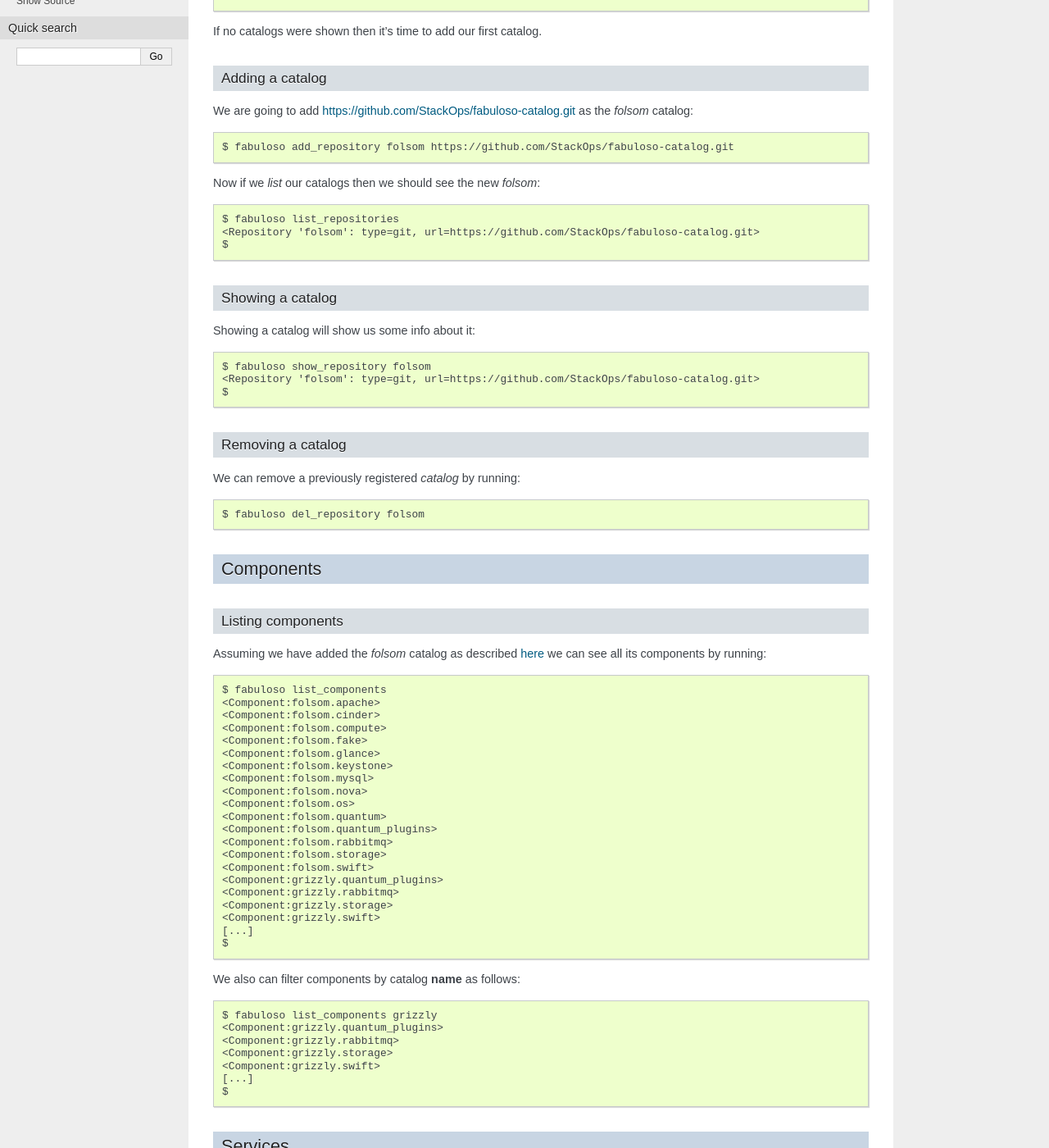
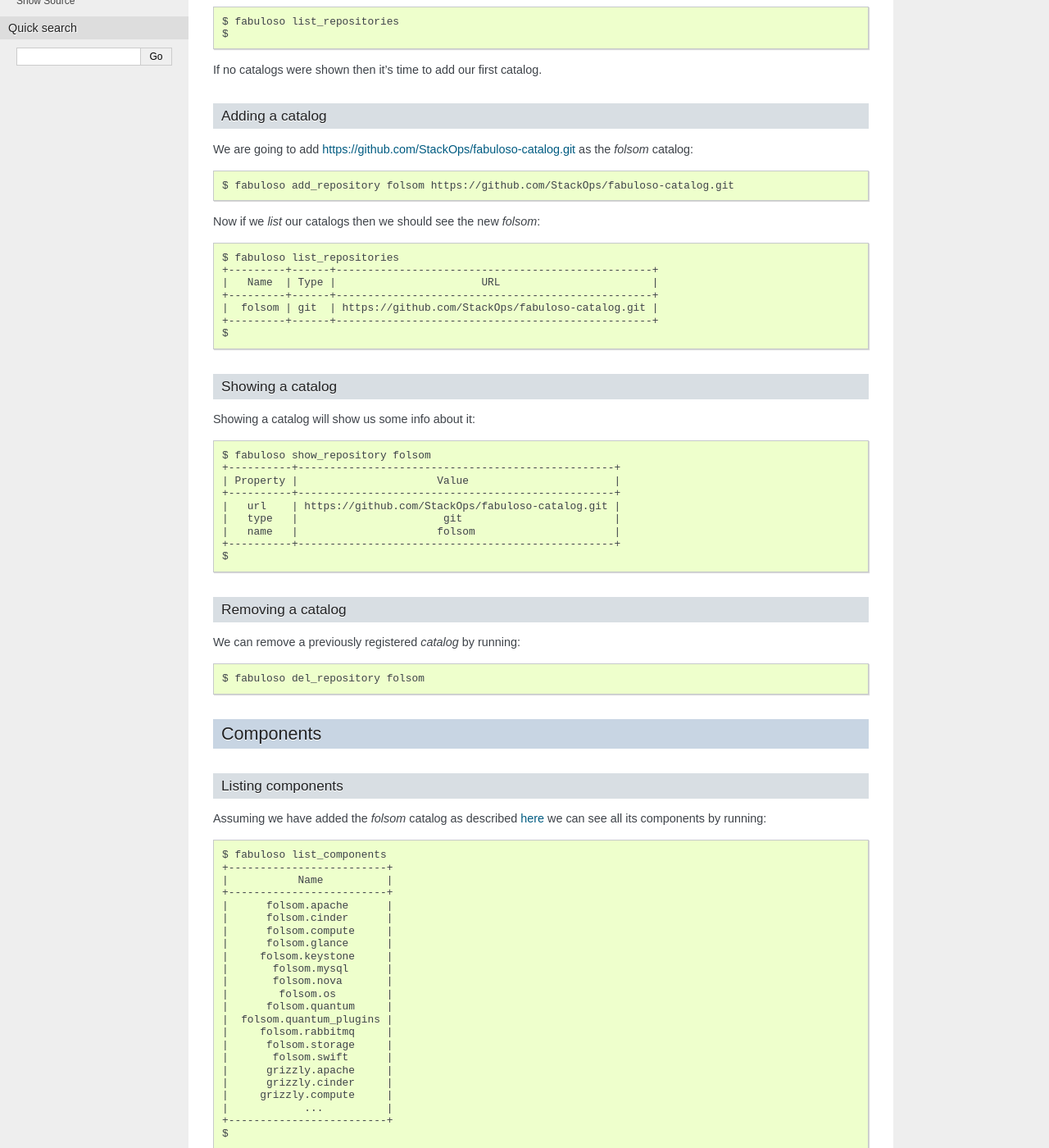
Before and after one commit to StackOps/fabuloso, a Sphinx documentation site: the page built from docs/source/cli.rst, in a window 1280 px wide and 1400 px high, scrolled down 756 px. Shown: the whole window at 82% size. Built offline with Sphinx 7.4.7, drawn with Linux system fonts in a browser that asks for light colours; some of the changed text lies outside the part shown.

Commit message:
Updated cli docs with the prettytable output

```diff
--- a/docs/source/cli.rst
+++ b/docs/source/cli.rst
@@ -16,8 +16,11 @@
         fabuloso add_repository <name> <url>
         fabuloso del_repository <name>
         fabuloso list_components [<name>]
-        fabuloso list_services <component> [--environment=<name>]
-        fabuloso execute_service <component> <service> [--environment=<name>] [--properties <file>]...
+        fabuloso list_services [--environment=<name>]
+                               <component>
+        fabuloso execute_service [--environment=<name>]
+                                 [--properties=<file>]...
+                                 <component> <service>
         fabuloso list_environments
         fabuloso show_environment <name>
         fabuloso add_environment <name> <username> <host> <port> <key>
@@ -54,7 +57,11 @@
 Now if we *list* our catalogs then we should see the new *folsom*::
 
     $ fabuloso list_repositories
-    <Repository 'folsom': type=git, url=https://github.com/StackOps/fabuloso-catalog.git>
+    +---------+------+--------------------------------------------------+
+    |   Name  | Type |                       URL                        |
+    +---------+------+--------------------------------------------------+
+    |  folsom | git  | https://github.com/StackOps/fabuloso-catalog.git |
+    +---------+------+--------------------------------------------------+
     $
 
 Showing a catalog
@@ -63,7 +70,13 @@
 Showing a catalog will show us some info about it::
 
     $ fabuloso show_repository folsom
-    <Repository 'folsom': type=git, url=https://github.com/StackOps/fabuloso-catalog.git>
+    +----------+--------------------------------------------------+
+    | Property |                      Value                       |
+    +----------+--------------------------------------------------+
+    |   url    | https://github.com/StackOps/fabuloso-catalog.git |
+    |   type   |                       git                        |
+    |   name   |                      folsom                      |
+    +----------+--------------------------------------------------+
     $
 
 Removing a catalog
@@ -83,35 +96,50 @@
 Assuming we have added the *folsom* catalog as described :ref:`here <adding_catalog>` we can see all its components by running::
 
     $ fabuloso list_components
-    <Component:folsom.apache>
-    <Component:folsom.cinder>
-    <Component:folsom.compute>
-    <Component:folsom.fake>
-    <Component:folsom.glance>
-    <Component:folsom.keystone>
-    <Component:folsom.mysql>
-    <Component:folsom.nova>
-    <Component:folsom.os>
-    <Component:folsom.quantum>
-    <Component:folsom.quantum_plugins>
-    <Component:folsom.rabbitmq>
-    <Component:folsom.storage>
-    <Component:folsom.swift>
-    <Component:grizzly.quantum_plugins>
-    <Component:grizzly.rabbitmq>
-    <Component:grizzly.storage>
-    <Component:grizzly.swift>
-    [...]
+    +-------------------------+
+    |           Name          |
+    +-------------------------+
+    |      folsom.apache      |
+    |      folsom.cinder      |
+    |      folsom.compute     |
+    |      folsom.glance      |
+    |     folsom.keystone     |
+    |       folsom.mysql      |
+    |       folsom.nova       |
+    |        folsom.os        |
+    |      folsom.quantum     |
+    |  folsom.quantum_plugins |
+    |     folsom.rabbitmq     |
+    |      folsom.storage     |
+    |       folsom.swift      |
+    |      grizzly.apache     |
+    |      grizzly.cinder     |
+    |     grizzly.compute     |
+    |            ...          |
+    +-------------------------+
     $
 
 We also can filter components by catalog **name** as follows::
 
     $ fabuloso list_components grizzly
-    <Component:grizzly.quantum_plugins>
-    <Component:grizzly.rabbitmq>
-    <Component:grizzly.storage>
-    <Component:grizzly.swift>
-    [...]
+    +-------------------------+
+    |           Name          |
+    +-------------------------+
+    |      grizzly.apache     |
+    |      grizzly.cinder     |
+    |     grizzly.compute     |
+    |       grizzly.fake      |
+    |      grizzly.glance     |
+    |     grizzly.keystone    |
+    |      grizzly.mysql      |
+    |       grizzly.nova      |
+    |        grizzly.os       |
+    |     grizzly.quantum     |
+    | grizzly.quantum_plugins |
+    |     grizzly.rabbitmq    |
+    |     grizzly.storage     |
+    |      grizzly.swift      |
+    +-------------------------+
     $
 
 
@@ -124,17 +152,21 @@
 To list the *component services* run::
 
     $ fabuloso list_services folsom.mysql
-    set_quantum
-    set_keystone
-    teardown
-    set_cinder
-    set_automation
-    set_accounting
-    set_nova
-    install
-    set_glance
-    validate
-    set_portal
+    +----------------+
+    |      Name      |
+    +----------------+
+    |  set_quantum   |
+    |  set_keystone  |
+    |    teardown    |
+    |   set_cinder   |
+    | set_automation |
+    | set_accounting |
+    |    set_nova    |
+    |    install     |
+    |   set_glance   |
+    |    validate    |
+    |   set_portal   |
+    +----------------+
     $
 
 Well, let's execute some of these services.
@@ -172,7 +204,11 @@
 By default *FABuloso* comes with the ``localhost`` environment preconfigured, so the **list_environments** command will return only that environment::
 
     $ fabuloso list_environments
-    <Environment 'localhost': user=stackops, host=localhost, port=22, key=nonsecure>
+    +-----------+----------+-----------+------+-----------+
+    |    Name   | Username |    Host   | Port |  Key Name |
+    +-----------+----------+-----------+------+-----------+
+    | localhost | stackops | localhost |  22  | nonsecure |
+    +-----------+----------+-----------+------+-----------+
     $
 
 Adding an environment
@@ -181,7 +217,15 @@
 Run the ``add_environment`` command with the environment **name**, **username**, **host**, **port** and **key**::
 
     $ fabuloso add_environment testing stackops 10.0.0.2 22 nonsecure
-    <Environment 'testing': user=stackops, host=10.0.0.2, port=22, key=nonsecure>
+    +----------+-----------+
+    | Property |   Value   |
+    +----------+-----------+
+    | username |  stackops |
+    | key_name | nonsecure |
+    |   host   |  10.0.0.2 |
+    |   name   |  testing  |
+    |   port   |     22    |
+    +----------+-----------+
     $
 
 Showing an environment
@@ -190,7 +234,15 @@
 To see the values of a specific environment we can run::
 
     $ fabuloso show_environment localhost
-    <Environment 'localhost': user=stackops, host=localhost, port=22, key=nonsecure>
+    +----------+-----------+
+    | Property |   Value   |
+    +----------+-----------+
+    | username |  stackops |
+    | key_name | nonsecure |
+    |   host   | localhost |
+    |   name   | localhost |
+    |   port   |     22    |
+    +----------+-----------+
     $
 
 Removing an environment
@@ -211,7 +263,11 @@
 You can list keypairs to see it::
 
     $ fabuloso list_keys
-    <SshKey: nonsecure, /etc/fabuloso/keys/nonsecureid_rsa, /etc/fabuloso/keys/nonsecureid_rsa.pub>
+    +-----------+------------------------------------+----------------------------------------+
+    |    Name   |               Key file             |               Pub file                 |
+    +-----------+------------------------------------+----------------------------------------+
+    | nonsecure | /etc/fabuloso/keys/nonsecureid_rsa | /etc/fabuloso/keys/nonsecureid_rsa.pub |
+    +-----------+------------------------------------+----------------------------------------+
     $
 
 Showing a keypair
@@ -220,7 +276,13 @@
 Also you can get the key info and contents by running::
 
     $ fabuloso show_key nonsecure
-    <SshKey: nonsecure, /etc/fabuloso/keys/nonsecureid_rsa, /etc/fabuloso/keys/nonsecureid_rsa.pub>
+    +----------+----------------------------------------+
+    | Property |                  Value                 |
+    +----------+----------------------------------------+
+    | key_file |   /etc/fabuloso/keys/nonsecureid_rsa   |
+    |   name   |                 nonsecure              |
+    | pub_file | /etc/fabuloso/keys/nonsecureid_rsa.pub |
+    +----------+----------------------------------------+
     $
 
 Adding a keypair
@@ -229,13 +291,25 @@
 To add a new *keypair* run::
 
     $ fabuloso add_key my-secure-key ~/my-secure-key ~/my-secure-key.pub
+    +----------+----------------------------------------+
+    | Property |                  Value                 |
+    +----------+----------------------------------------+
+    | key_file |    /etc/fabuloso/keys/my-secure-key    |
+    |   name   |               my-secure-key            |
+    | pub_file |  /etc/fabuloso/keys/my-secure-key.pub  |
+    +----------+----------------------------------------+
     $
 
 Now list the keys to see the new added key::
 
     $ fabuloso list_keys
-    <SshKey: nonsecure, /etc/fabuloso/keys/nonsecureid_rsa, /etc/fabuloso/keys/nonsecureid_rsa.pub>
-    <SshKey: my-secure-key, /etc/fabuloso/keys/my-secure-key, /etc/fabuloso/keys/my-secure-key.pub>
+    +---------------+------------------------------------+----------------------------------------+
+    |      Name     |               Key file             |               Pub file                 |
+    +---------------+------------------------------------+----------------------------------------+
+    |   nonsecure   | /etc/fabuloso/keys/nonsecureid_rsa | /etc/fabuloso/keys/nonsecureid_rsa.pub |
+    +---------------+------------------------------------+----------------------------------------+
+    | my-secure-key |  /etc/fabuloso/keys/my-secure-key  |  /etc/fabuloso/keys/my-secure-key.pub  |
+    +---------------+------------------------------------+----------------------------------------+
     $
 
 Removing a keypair
```
